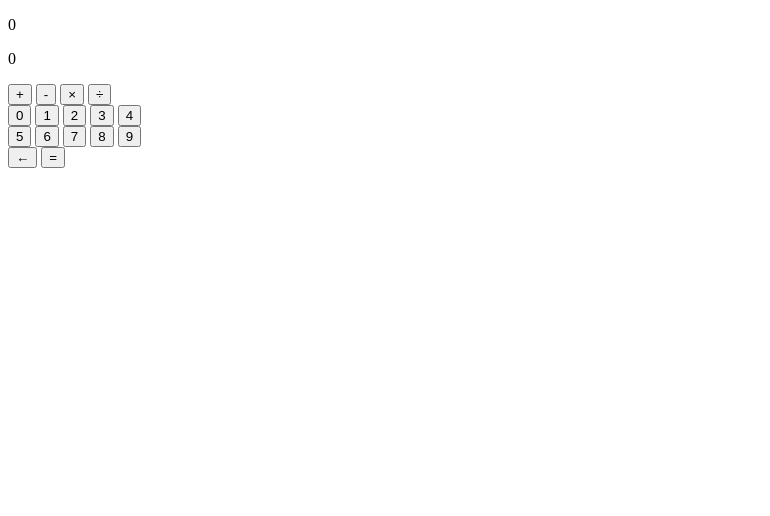
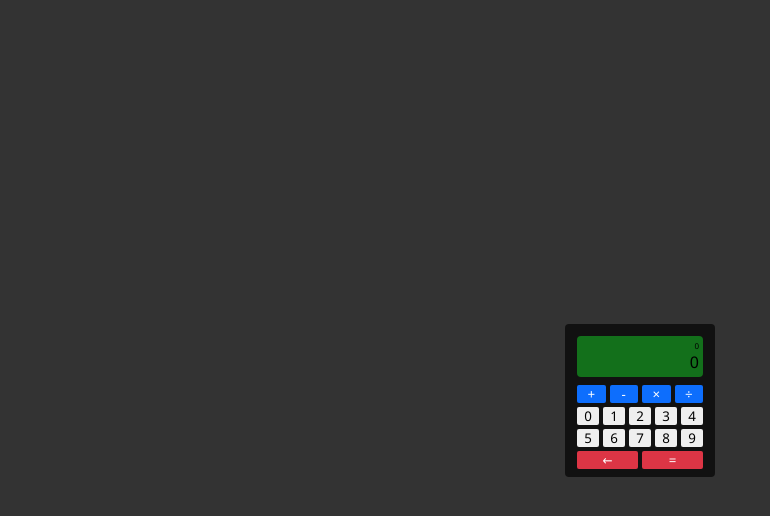
Before and after one commit to fredcoutinho52/calculator, a plain HTML site: page index.html in a window 1280 px wide. Shown: the whole page, without its empty margins (0-770 px from the left). Drawn offline with Linux system fonts and the light colour scheme.

Commit message:
finalizando a calculadora

```diff
--- a/app.js
+++ b/app.js
@@ -6,20 +6,20 @@ document.addEventListener("DOMContentLoaded", () => {
   });
 });
 
-const numbers = [];
-const operations = [];
+let numbers = [];
+let operations = [];
 
 function setDisplay() {
   const currentEl = document.getElementById("current");
   let result = "";
   numbers.forEach((item, index) => {
-    if (index === numbers.length - 1) {
-      result = result + `${item}`;
+    if (operations[index]) {
+      result = result + `${item} ${operations[index]} `;
       return;
     }
-    result = result + `${item} ${operations[index]}`;
+    result = result + `${item}`;
   });
-  console.log(result);
+  currentEl.innerText = result;
 }
 
 function getNumber(event) {
@@ -33,7 +33,14 @@ function getOperation(operation) {
   setDisplay();
 }
 
+function cleanMemory() {
+  numbers = [];
+  operations = [];
+}
+
 function equal() {
+  const currentEl = document.getElementById("current");
+  const resultEl = document.getElementById("result");
   let result = 0;
   numbers.forEach((item, index) => {
     switch (operations[index]) {
@@ -67,9 +74,16 @@ function equal() {
         break;
     }
   });
-  console.log(result);
+  cleanMemory();
+  currentEl.innerText = 0;
+  resultEl.innerText = result;
 }
 
 function del() {
-
+  if (numbers.length === operations.length) {
+    operations.pop();
+  } else {
+    numbers.pop();
+  }
+  setDisplay();
 }
--- a/index.html
+++ b/index.html
@@ -8,20 +8,21 @@
     <link rel="stylesheet" href="style.css">
 </head>
 <body>
+    <div class="container">
         <div class="calculator">
             <div class="display">
                 <p id="current">0</p>
                 <p id="result">0</p>
             </div>
 
-        <div class="operations">
+            <div class="buttons operations">
                 <button id="sum" onclick="getOperation('+')">&#43;</button>
                 <button id="sub" onclick="getOperation('-')">&#45;</button>
                 <button id="times" onclick="getOperation('*')">&#215;</button>
                 <button id="divide" onclick="getOperation('/')">&#247;</button>
             </div>
 
-        <div class="numbers">
+            <div class="buttons numbers">
                 <button class="number-button">0</button>
                 <button class="number-button">1</button>
                 <button class="number-button">2</button>
@@ -29,7 +30,7 @@
                 <button class="number-button">4</button>
             </div>
 
-        <div class="numbers">
+            <div class="buttons numbers">
                 <button class="number-button">5</button>
                 <button class="number-button">6</button>
                 <button class="number-button">7</button>
@@ -37,9 +38,10 @@
                 <button class="number-button">9</button>
             </div>
 
-        <div class="actions">
+            <div class="buttons control">
                 <button id="del" onclick="del()">&#8592;</button>
                 <button id="equal" onclick="equal()">&#61;</button>
+            </div>
         </div>
     </div>
 
--- a/style.css
+++ b/style.css
@@ -0,0 +1,77 @@
+* {
+  margin: 0;
+  padding: 0;
+  box-sizing: border-box;
+  font-family: 'Segoe UI', Tahoma, Geneva, Verdana, sans-serif;
+}
+
+html, body {
+  width: 100vw;
+  height: 100vh;
+}
+
+.container {
+  width: 100%;
+  height: 100%;
+  display: flex;
+  justify-content: center;
+  align-items: center;
+  background-color: #333;
+}
+
+.calculator {
+  width: 150px;
+  padding: 4px;
+  background-color: #111;
+  border-radius: 4px;
+}
+
+.calculator .buttons {
+  margin: 4px 0;
+  padding: 0 8px;
+  display: flex;
+  justify-content: space-between;
+  align-items: center;
+  gap: 4px;
+}
+
+.calculator .buttons button {
+  width: 100%;
+  border: none;
+  border-radius: 2px;
+  cursor: pointer;
+}
+
+.calculator .display {
+  margin: 8px;
+  padding: 4px;
+  text-align: right;
+  background-color: #13701B;
+  border-radius: 4px;
+}
+
+.calculator .display #current {
+  font-size: 8px;
+}
+
+.calculator .buttons.numbers button:hover {
+  background-color: #cecece;
+}
+
+.calculator .buttons.operations button {
+  background-color: #0d6efd;
+  color: #fff;
+}
+
+.calculator .buttons.operations button:hover {
+  background-color: #0b5ed7;
+}
+
+.calculator .buttons.control button {
+  background-color: #dc3545;
+  color: #fff;
+}
+
+.calculator .buttons.control button:hover {
+  background-color: #bb2d3b;
+}
```
Lines whose indentation alone changed are shown as unchanged.
